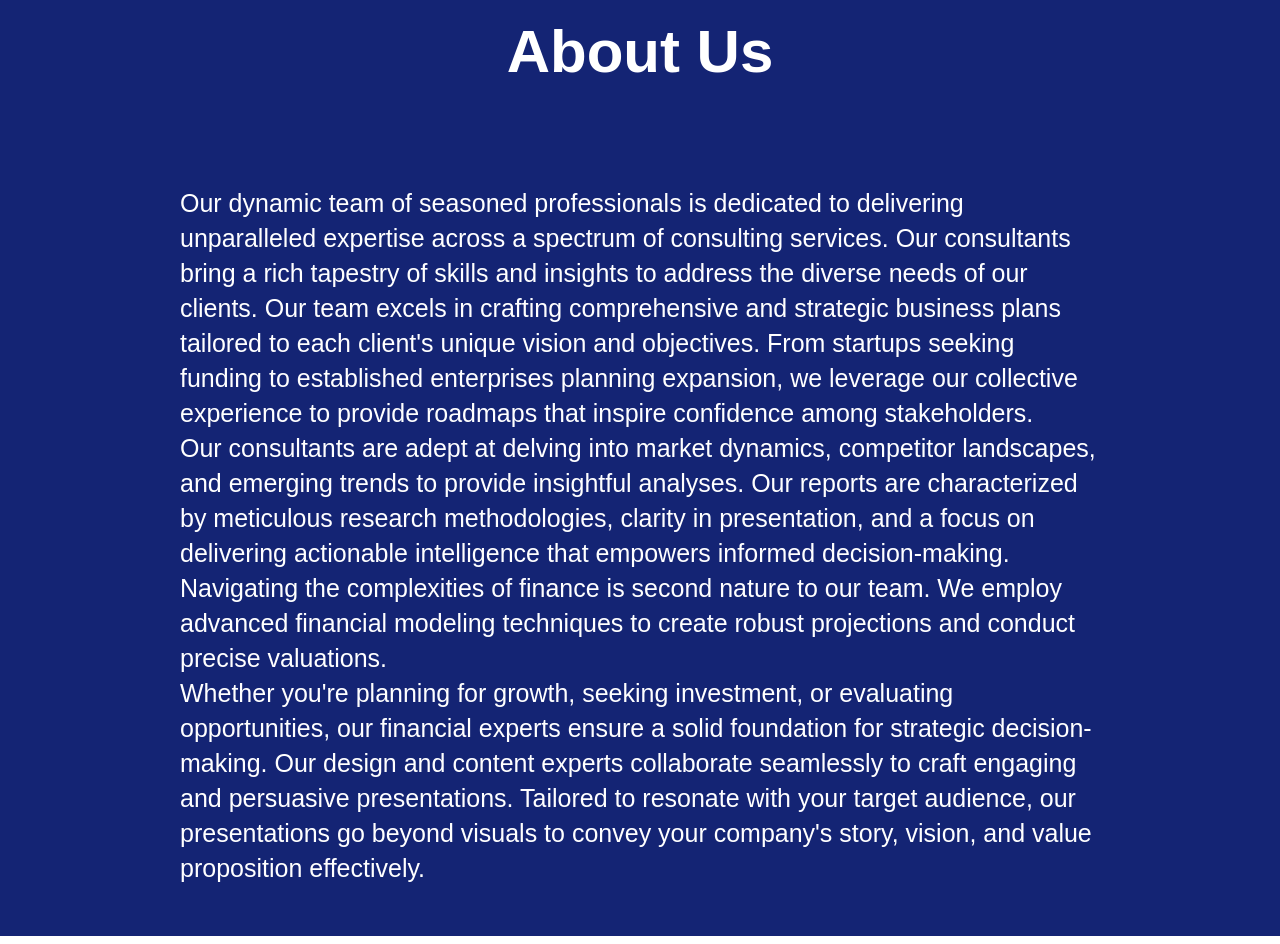
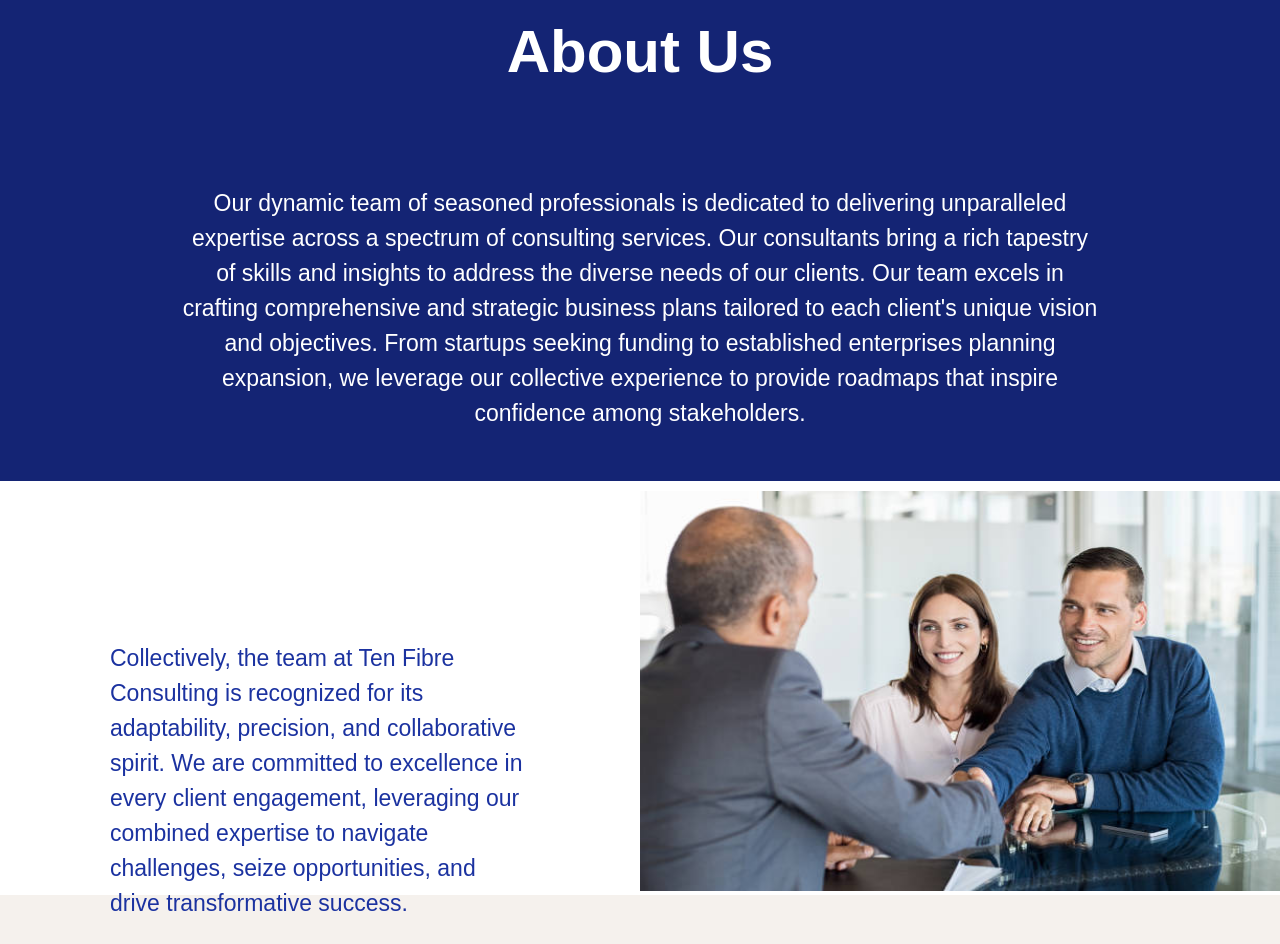
Before and after one commit to iammitchel/Consulting-project, a React (Create React App) app: page /about in a window 1280 px wide. Shown: the part 240-1184 px from the top of the page. Built offline with nearby package versions, Linux system fonts and the light colour scheme.

Commit message:
corrections

```diff
--- a/src/component/about.jsx
+++ b/src/component/about.jsx
@@ -13,7 +13,7 @@ const about = () => {
         <section id="about1">
           <h1>About Us</h1>
         </section>
-        <section id='about3' className='section-p1'>
+        <section id="about3" className="section-p1">
           <p>
             Our dynamic team of seasoned professionals is dedicated to
             delivering unparalleled expertise across a spectrum of consulting
@@ -23,22 +23,7 @@ const about = () => {
             tailored to each client's unique vision and objectives. From
             startups seeking funding to established enterprises planning
             expansion, we leverage our collective experience to provide roadmaps
-            that inspire confidence among stakeholders. <br />
-            Our consultants are adept at delving into market dynamics,
-            competitor landscapes, and emerging trends to provide insightful
-            analyses. Our reports are characterized by meticulous research
-            methodologies, clarity in presentation, and a focus on delivering
-            actionable intelligence that empowers informed decision-making.
-            Navigating the complexities of finance is second nature to our team.
-            We employ advanced financial modeling techniques to create robust
-            projections and conduct precise valuations. <br />
-            Whether you're planning for growth, seeking investment, or
-            evaluating opportunities, our financial experts ensure a solid
-            foundation for strategic decision-making. Our design and content
-            experts collaborate seamlessly to craft engaging and persuasive
-            presentations. Tailored to resonate with your target audience, our
-            presentations go beyond visuals to convey your company's story,
-            vision, and value proposition effectively.
+            that inspire confidence among stakeholders.
           </p>
         </section>
         {/* <section id="about2">
@@ -95,17 +80,11 @@ const about = () => {
         <section id="about2">
           <div className="service-text">
             <p>
-              Our consultants specialize in meticulous due diligence, ensuring a
-              comprehensive understanding of potential risks and opportunities.
-              Whether you're considering mergers, acquisitions, or strategic
-              partnerships, our team conducts thorough investigations into
-              legal, financial, and operational aspects, providing you with
-              actionable insights to make informed decisions. Collectively, the
-              team at Ten Fibre Consulting is recognized for its adaptability,
-              precision, and collaborative spirit. We are committed to
-              excellence in every client engagement, leveraging our combined
-              expertise to navigate challenges, seize opportunities, and drive
-              transformative success.
+              Collectively, the team at Ten Fibre Consulting is recognized for
+              its adaptability, precision, and collaborative spirit. We are
+              committed to excellence in every client engagement, leveraging our
+              combined expertise to navigate challenges, seize opportunities,
+              and drive transformative success.
               {/* Whether you're planning for growth, seeking investment, or
             evaluating opportunities, our financial experts ensure a solid
             foundation for strategic decision-making. Our design and content
--- a/src/component/index.css
+++ b/src/component/index.css
@@ -464,12 +464,13 @@
 }
 
 #about2 .service-text p {
-  font-size: 25px;
+  font-size: 23px;
   font-weight: 100;
   font-family: 'proxima-nova', sans-serif;
   line-height: 35px;
   margin-bottom: 80px;
   animation: 1s ease-out 0s 1 slideInRight;
+  margin-top: 80px;
 }
 
 #about2 .service-img {
@@ -484,7 +485,7 @@
 
 #about3{
   padding: 50px 180px;
-  font-size: 25px;
+  font-size: 23px;
   font-weight: 100;
   font-family: 'proxima-nova', sans-serif;
   line-height: 35px;
@@ -492,4 +493,5 @@
   /* animation: 1s ease-out 0s 1 slideInRight; */
   background-color: #142474;
   color: #fff;
+  text-align: center;
 }
```
